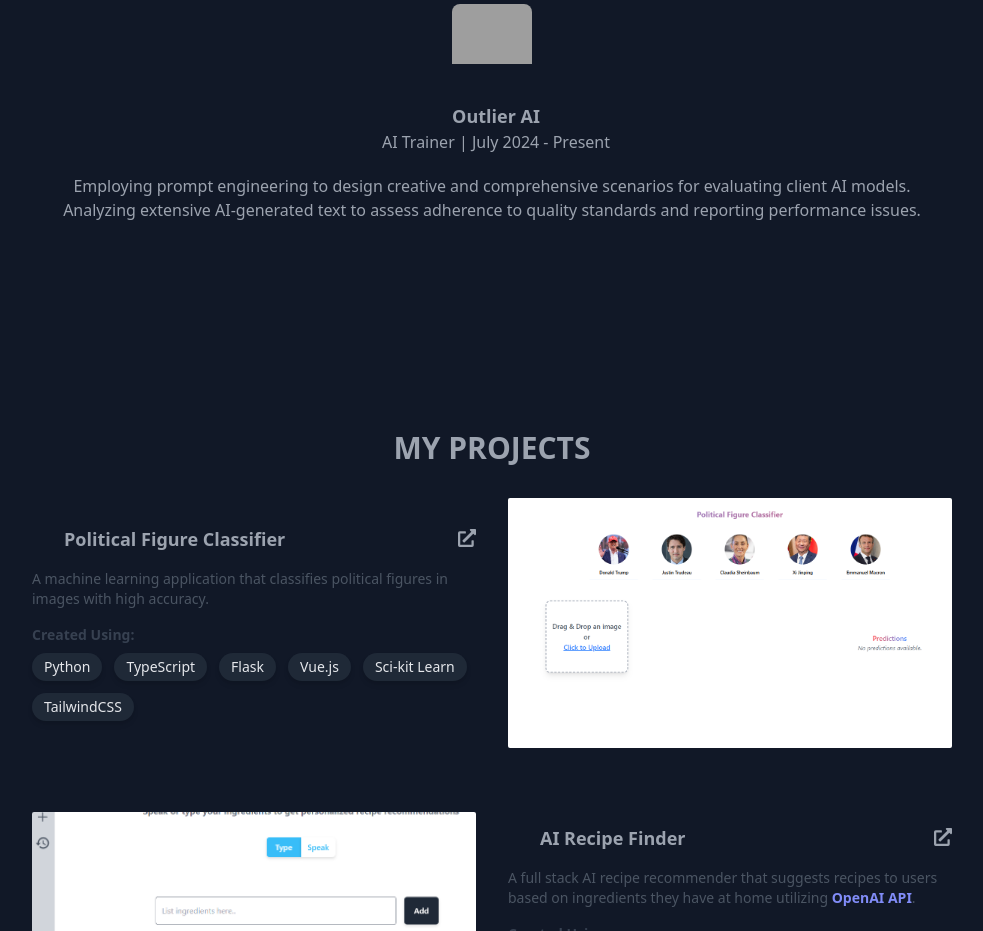
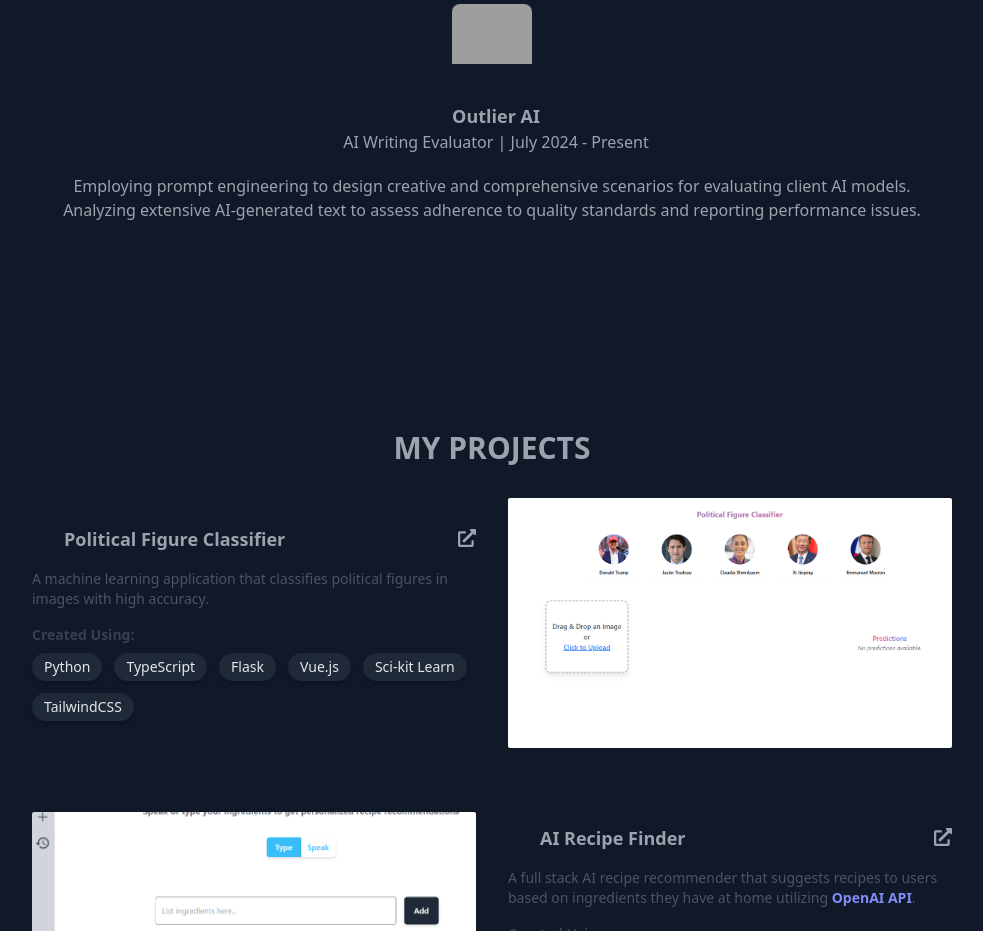
Before and after one commit to Abdu-LateefLF/portfolio, a React (Vite) app: page / in a window 1280 px wide. Shown: the part 2000-2931 px from the top of the page, without its empty margins (148-1131 px from the left). Built offline with nearby package versions, Linux system fonts and the light colour scheme; grey boxes are pictures that could not be loaded.

Commit message:
Update work title

```diff
--- a/src/components/Experience.tsx
+++ b/src/components/Experience.tsx
@@ -12,7 +12,7 @@ function Experience() {
         </div>
         <div className="ml-2 text-center mb-5">
           <div className="font-semibold text-lg">Outlier AI</div>
-          <span>AI Trainer | July 2024 - Present</span>
+          <span>AI Writing Evaluator | July 2024 - Present</span>
         </div>
         <p className="px-2 md:px-8 pb-8 text-center">
           Employing prompt engineering to design creative and comprehensive
```
